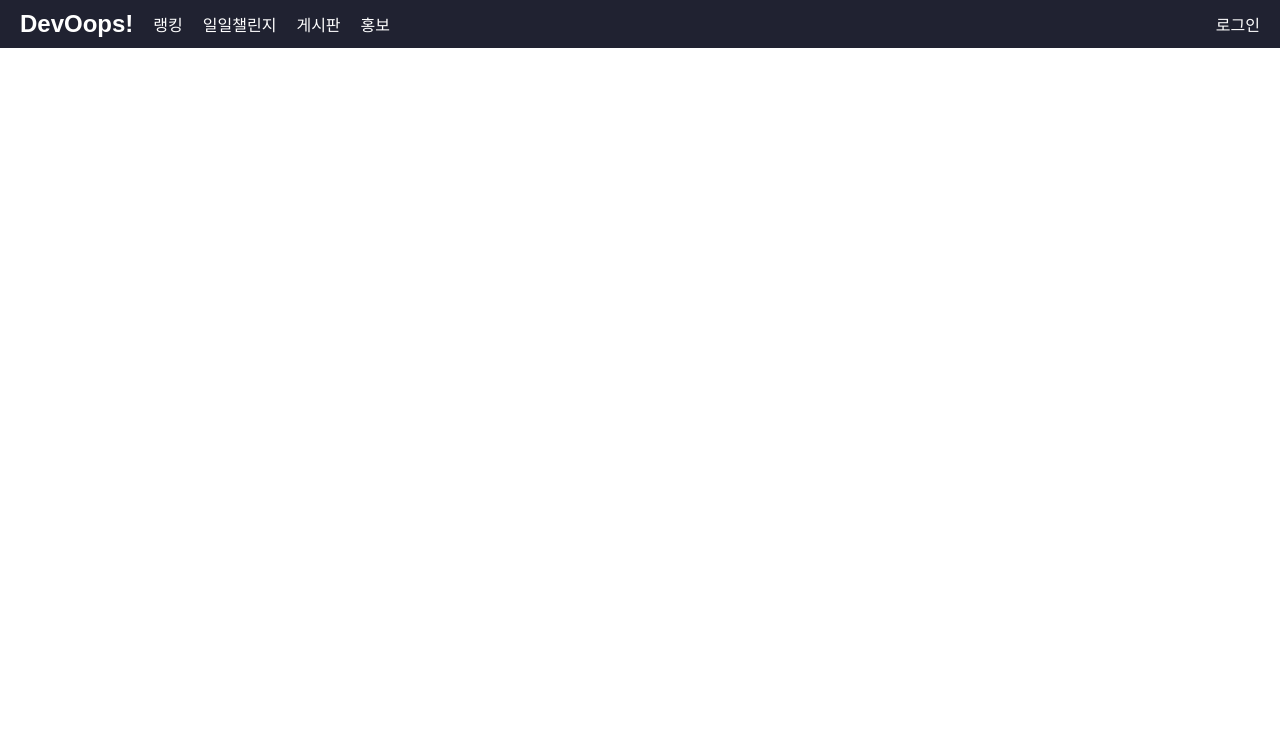
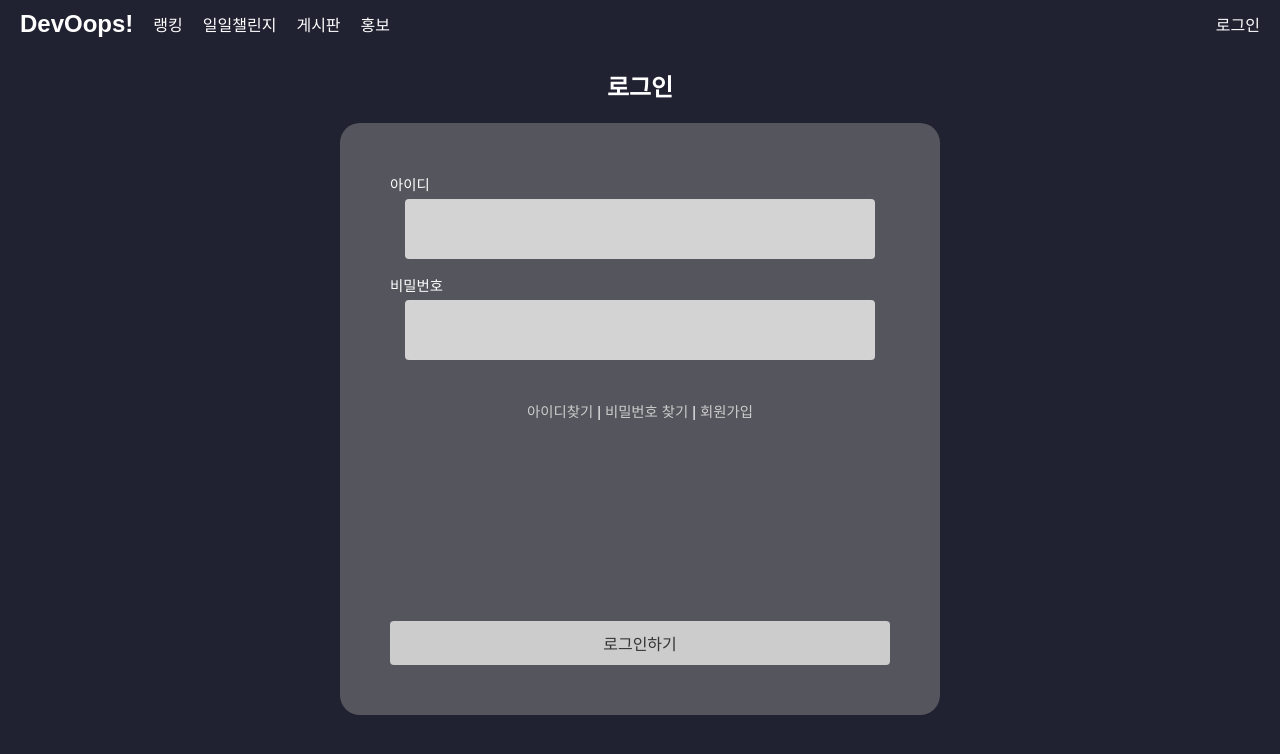
Before and after one commit to yuseong95/DevOops_New, a React (Create React App) app: page /login in a window 1280 px wide. Shown: the top 754 px of the page. Built offline with nearby package versions, Linux system fonts and the light colour scheme.

Commit message:
FEAT: 로그인페이지

```diff
--- a/src/App.js
+++ b/src/App.js
@@ -3,6 +3,7 @@ import './App.css';
 import { Route, Routes } from 'react-router-dom';
 import Header from './components/Header';
 import Home from './routes/Home';
+import Login from './routes/Login'; // Login 컴포넌트 불러오기
 
 function App() {
   return (
@@ -10,6 +11,7 @@ function App() {
       <Header />
       <Routes>
         <Route path="/" element={<Home />} />
+        <Route path="/login" element={<Login />} /> {/* /login 경로 설정 */}
       </Routes>
     </>
   );
--- /dev/null
+++ b/src/routes/Login.js
@@ -0,0 +1,51 @@
+import React, { useState } from 'react';
+import './css/Login.css';
+
+const Login = () => {
+  const [id, setId] = useState('');
+  const [password, setPassword] = useState('');
+
+  const handleLogin = (e) => {
+    e.preventDefault();
+    console.log("ID:", id, "Password:", password);
+  };
+
+  return (
+    <div className="login-container">
+    <h2>로그인</h2>
+    <form onSubmit={handleLogin}>
+      <div className="form-group">
+        <label htmlFor="id">아이디</label>
+        <input
+          type="text"
+          id="id"
+          value={id}
+          onChange={(e) => setId(e.target.value)}
+          required
+        />
+      </div>
+      <div className="form-group">
+        <label htmlFor="password">비밀번호</label>
+        <input
+          type="password"
+          id="password"
+          value={password}
+          onChange={(e) => setPassword(e.target.value)}
+          required
+        />
+      </div>
+      <div className="links">
+        <a href="#">아이디찾기</a>
+        <span> | </span>
+        <a href="#">비밀번호 찾기</a>
+        <span> | </span>
+        <a href="#">회원가입</a>
+      </div>
+      <button type="submit" className="login-button">로그인하기</button>
+    </form>
+  </div>
+
+  );
+};
+
+export default Login;
--- /dev/null
+++ b/src/routes/css/Login.css
@@ -0,0 +1,85 @@
+/* Login.css */
+
+body {
+  margin: 0;
+  padding: 0;
+  font-family: Arial, sans-serif;
+  background-color: #202231;
+}
+
+.login-container {
+  display: flex;
+  flex-direction: column; /* 수직 정렬*/
+  justify-content: center;
+  align-items: center;
+  /* height: 80vh; 전체 화면의 높이 */
+
+}
+
+form {
+  width: 500px;
+  padding: 50px;
+  background-color: #55555d;
+  border-radius: 20px;
+  color: #ffffff;
+  text-align: center;
+}
+
+h2 {
+  margin-bottom: 20px;
+  color: #ffffff;
+  font-size: 24px;
+}
+
+.form-group {
+  margin-bottom: 15px;
+}
+
+label {
+  display: block;
+  font-size: 0.9em;
+  margin-bottom: 5px;
+  text-align: left;
+}
+
+input[type="text"],
+input[type="password"] {
+  width: 90%;
+  height: 40px;
+  padding: 10px;
+  font-size: 1em;
+  color: #333;
+  background-color: #d3d3d3;
+  border: none;
+  border-radius: 4px;
+}
+
+.links {
+  margin-top: 40px;
+  font-size: 0.9em;
+}
+
+.links a {
+  color: #cccccc;
+  text-decoration: none;
+}
+
+.links a:hover {
+  text-decoration: underline;
+}
+
+.login-button {
+  margin-top: 200px;
+  width: 100%;
+  padding: 10px;
+  font-size: 1em;
+  color: #333;
+  background-color: #cccccc;
+  border: none;
+  border-radius: 4px;
+  cursor: pointer;
+}
+
+.login-button:hover {
+  background-color: #b3b3b3;
+}
```
Also changed, not shown: 1 other file (tests, documents, lock files or other folders).
